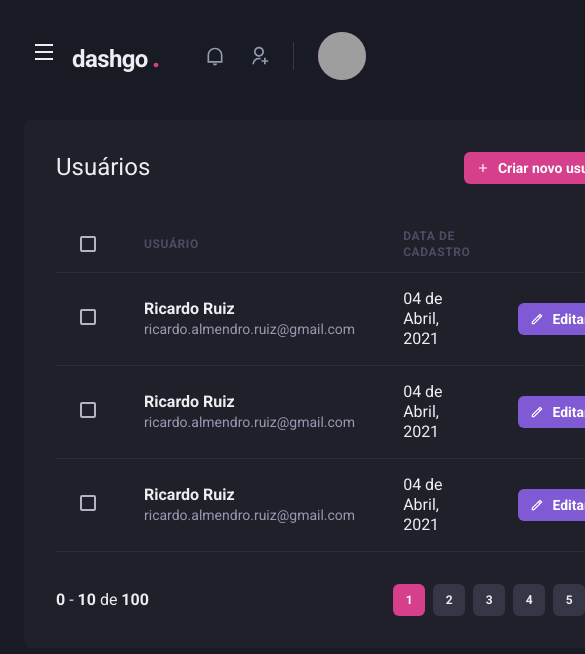
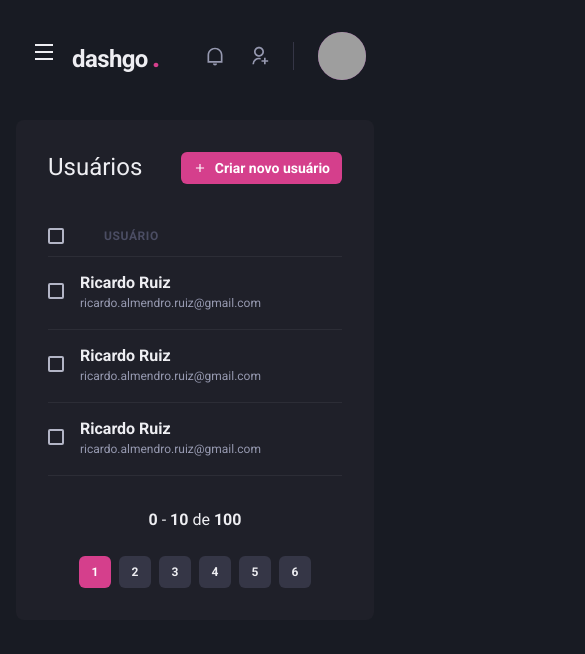
Before and after one commit to ricardoaruiz/ignite-dashgo-rar, a Next.js app: page /users in a window 390 px wide. Shown: the top 654 px of the page, 585 px wide, since content can reach past the window. Built offline with nearby package versions, Linux system fonts and the light colour scheme; grey boxes are pictures that could not be loaded.

Commit message:
feat: makes all views responsives

```diff
--- a/src/components/Pagination/Pagination.tsx
+++ b/src/components/Pagination/Pagination.tsx
@@ -5,7 +5,7 @@ import { PaginationButton } from './PaginationButton/PaginationButton'
 const Pagination = () => {
   return (
     <Stack
-      direction="row"
+      direction={['column', 'row']}
       mt="8"
       justifyContent="space-between"
       alignItems="center"
--- a/src/pages/dashboard.tsx
+++ b/src/pages/dashboard.tsx
@@ -67,7 +67,7 @@ const Dashboard = () => {
         <Sidebar />
 
         <SimpleGrid flex="1" gap="4" minChildWidth="320px" align="flex-start">
-          <Box p="8" pb="4" bg="gray.800" borderRadius={8}>
+          <Box p={['6', '8']} pb="4" bg="gray.800" borderRadius={8}>
             <Text fontSize="lg" mb="4">
               Inscritos da semana
               <Chart
@@ -78,7 +78,7 @@ const Dashboard = () => {
               />
             </Text>
           </Box>
-          <Box p="8" bg="gray.800" borderRadius={8}>
+          <Box p={['6', '8']} bg="gray.800" borderRadius={8}>
             <Text fontSize="lg" mb="4">
               Taxa de abertura
               <Chart
--- a/src/pages/users/create.tsx
+++ b/src/pages/users/create.tsx
@@ -20,18 +20,18 @@ const CreateUsersPage = () => {
       <Flex my="6" mx="auto" px="6" w="100%" maxWidth={1480}>
         <Sidebar />
 
-        <Box flex="1" borderRadius={8} bg="gray.800" p="8">
+        <Box flex="1" borderRadius={8} bg="gray.800" p={['6', '8']}>
           <Heading size="lg" fontWeight="normal">
             Criar usuário
           </Heading>
           <Divider my="6" borderColor="gray.700" />
 
           <VStack spacing="8">
-            <SimpleGrid minChildWidth="240px" spacing="8" w="100%">
+            <SimpleGrid minChildWidth="240px" spacing={['4', '8']} w="100%">
               <Input name="name" label="Nome completo" />
               <Input name="email" label="E-mail" type="email" />
             </SimpleGrid>
-            <SimpleGrid minChildWidth="240px" spacing="8" w="100%">
+            <SimpleGrid minChildWidth="240px" spacing={['4', '8']} w="100%">
               <Input name="password" label="Senha" type="password" />
               <Input
                 name="passwordConfirmation"
--- a/src/pages/users/index.tsx
+++ b/src/pages/users/index.tsx
@@ -13,6 +13,7 @@ import {
   Th,
   Thead,
   Tr,
+  useBreakpointValue,
 } from '@chakra-ui/react'
 import { Header } from '../../components'
 import { Sidebar } from '../../components/Sidebar/Sidebar'
@@ -20,11 +21,15 @@ import { RiAddLine, RiPencilLine } from 'react-icons/ri'
 import Pagination from '../../components/Pagination/Pagination'
 
 const UsersPage = () => {
+  const isWideVersion = useBreakpointValue({
+    base: false,
+    lg: true,
+  })
   return (
     <Box>
       <Header />
 
-      <Flex my="6" mx="auto" px="6" w="100%" maxWidth={1480}>
+      <Flex my="6" mx="auto" px={['4', '4', '6']} w="100%" maxWidth={1480}>
         <Sidebar />
 
         <Box flex="1" borderRadius={8} bg="gray.800" p="8">
@@ -47,92 +52,107 @@ const UsersPage = () => {
           <Table colorScheme="whiteAlpha">
             <Thead>
               <Tr>
-                <Th px="6" color="gray.300" width="8">
+                <Th px={['0', '4', '6']} color="gray.300" width="8">
                   <Checkbox colorScheme="pink" />
                 </Th>
                 <Th>Usuário</Th>
-                <Th>Data de cadastro</Th>
-                <Th width="8"></Th>
+                {isWideVersion && <Th>Data de cadastro</Th>}
+                {isWideVersion && <Th width="8"></Th>}
               </Tr>
             </Thead>
             <Tbody>
               <Tr>
-                <Td px="6">
+                <Td px={['0', '4', '6']}>
                   <Checkbox colorScheme="pink" />
                 </Td>
-                <Td>
+                <Td pl={['0', '5']}>
                   <Box>
                     <Text fontWeight="bold">Ricardo Ruiz</Text>
-                    <Text fontSize="sm" color="gray.300">
+                    <Text fontSize={['xs', 'sm']} color="gray.300">
                       ricardo.almendro.ruiz@gmail.com
                     </Text>
                   </Box>
                 </Td>
-                <Td>04 de Abril, 2021</Td>
+                {isWideVersion && <Td>04 de Abril, 2021</Td>}
+                {isWideVersion && (
                   <Td>
                     <Button
                       as="a"
                       size="sm"
                       fontSize="sm"
                       colorScheme="purple"
-                    leftIcon={<Icon as={RiPencilLine} />}
+                      leftIcon={
+                        <Icon as={RiPencilLine} fontSize={[10, 12, 16]} />
+                      }
+                      display="flex"
+                      alignItems="center"
+                      justifyContent="center"
                       cursor="pointer"
                     >
-                    Editar
+                      <Text fontSize={[10, 12, 16]}>Editar</Text>
                     </Button>
                   </Td>
+                )}
               </Tr>
               <Tr>
-                <Td px="6">
+                <Td px={['0', '4', '6']}>
                   <Checkbox colorScheme="pink" />
                 </Td>
-                <Td>
+                <Td pl={['0', '5']}>
                   <Box>
                     <Text fontWeight="bold">Ricardo Ruiz</Text>
-                    <Text fontSize="sm" color="gray.300">
+                    <Text fontSize={['xs', 'sm']} color="gray.300">
                       ricardo.almendro.ruiz@gmail.com
                     </Text>
                   </Box>
                 </Td>
-                <Td>04 de Abril, 2021</Td>
+                {isWideVersion && <Td>04 de Abril, 2021</Td>}
+                {isWideVersion && (
                   <Td>
                     <Button
                       as="a"
                       size="sm"
                       fontSize="sm"
                       colorScheme="purple"
-                    leftIcon={<Icon as={RiPencilLine} />}
+                      leftIcon={
+                        <Icon as={RiPencilLine} fontSize={[10, 12, 16]} />
+                      }
                       cursor="pointer"
                     >
-                    Editar
+                      <Text fontSize={[10, 12, 16]}>Editar</Text>
                     </Button>
                   </Td>
+                )}
               </Tr>
               <Tr>
-                <Td px="6">
+                <Td px={['0', '4', '6']}>
                   <Checkbox colorScheme="pink" />
                 </Td>
-                <Td>
+                <Td pl={['0', '5']}>
                   <Box>
                     <Text fontWeight="bold">Ricardo Ruiz</Text>
-                    <Text fontSize="sm" color="gray.300">
+                    <Text fontSize={['xs', 'sm']} color="gray.300">
                       ricardo.almendro.ruiz@gmail.com
                     </Text>
                   </Box>
                 </Td>
-                <Td>04 de Abril, 2021</Td>
+                {isWideVersion && <Td>04 de Abril, 2021</Td>}
+                {isWideVersion && (
                   <Td>
                     <Button
                       as="a"
                       size="sm"
                       fontSize="sm"
                       colorScheme="purple"
-                    leftIcon={<Icon as={RiPencilLine} />}
+                      leftIcon={
+                        <Icon as={RiPencilLine} fontSize={[10, 12, 16]} />
+                      }
                       cursor="pointer"
                     >
-                    Editar
+                      <Text fontSize={[10, 12, 16]}>Editar</Text>
                     </Button>
                   </Td>
+                )}
               </Tr>
             </Tbody>
           </Table>
```
Lines whose indentation alone changed are shown as unchanged.
